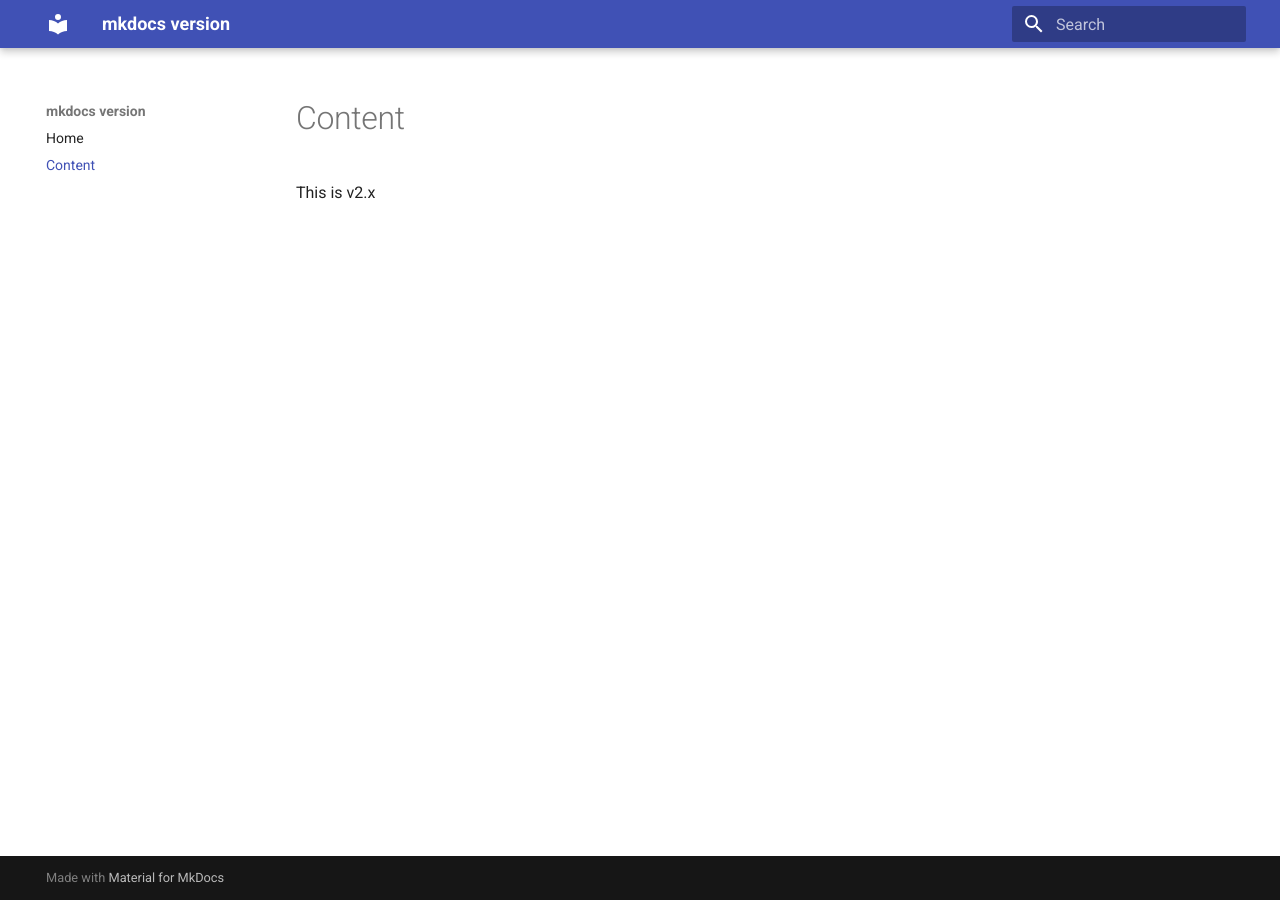
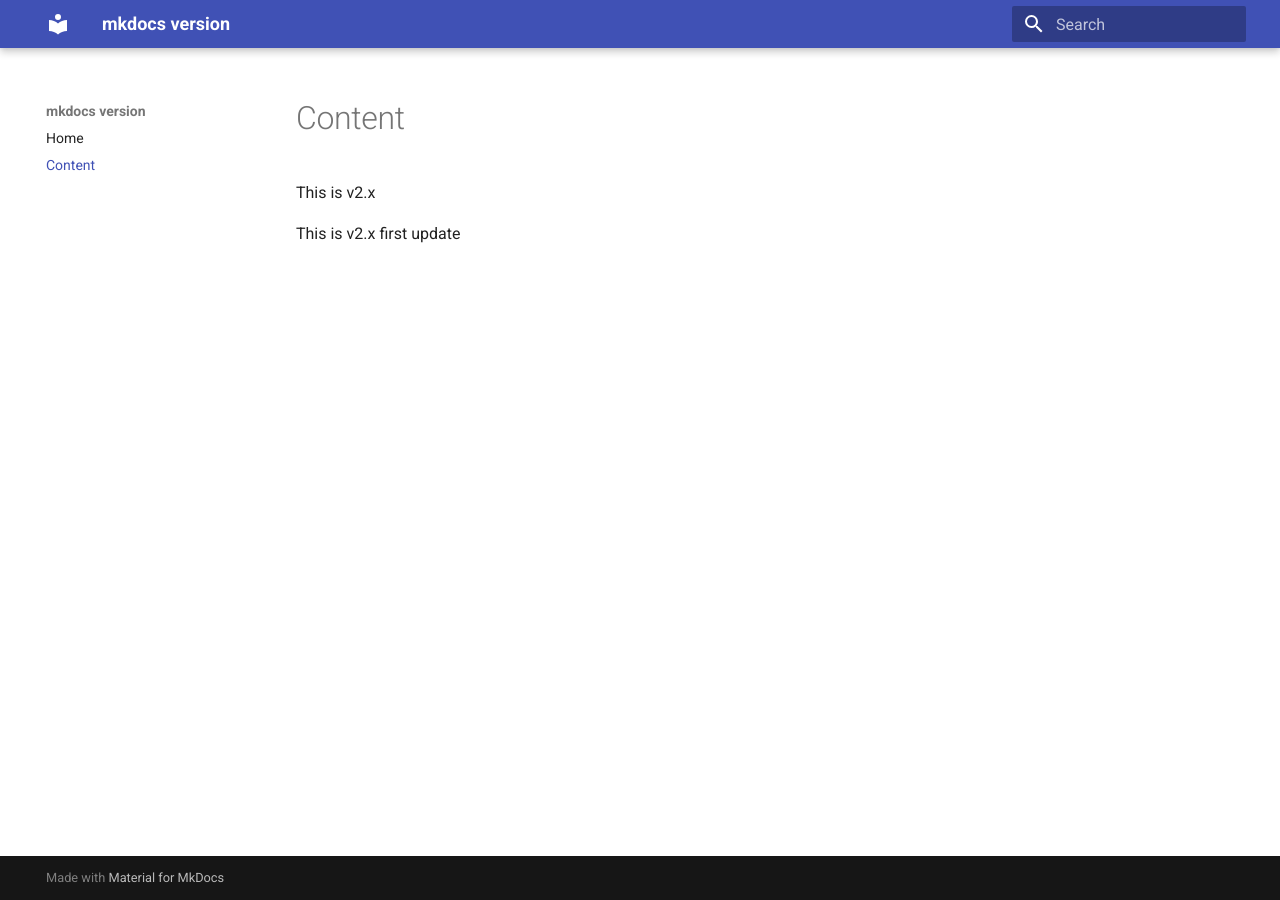
Before and after one commit to luolingchun/mkdocs-version-demo, an MkDocs documentation site: the page built from docs/content.md, in a window 1280 px wide. Built offline with MkDocs 1.6.1 and Material for MkDocs 9.7.7, drawn with Linux system fonts in a browser that asks for light colours; the version menu is left out.

Commit message:
add actions

```diff
--- a/docs/content.md
+++ b/docs/content.md
@@ -1 +1,3 @@
 This is v2.x
+
+This is v2.x first update
```
Also changed, not shown: 1 other file.
